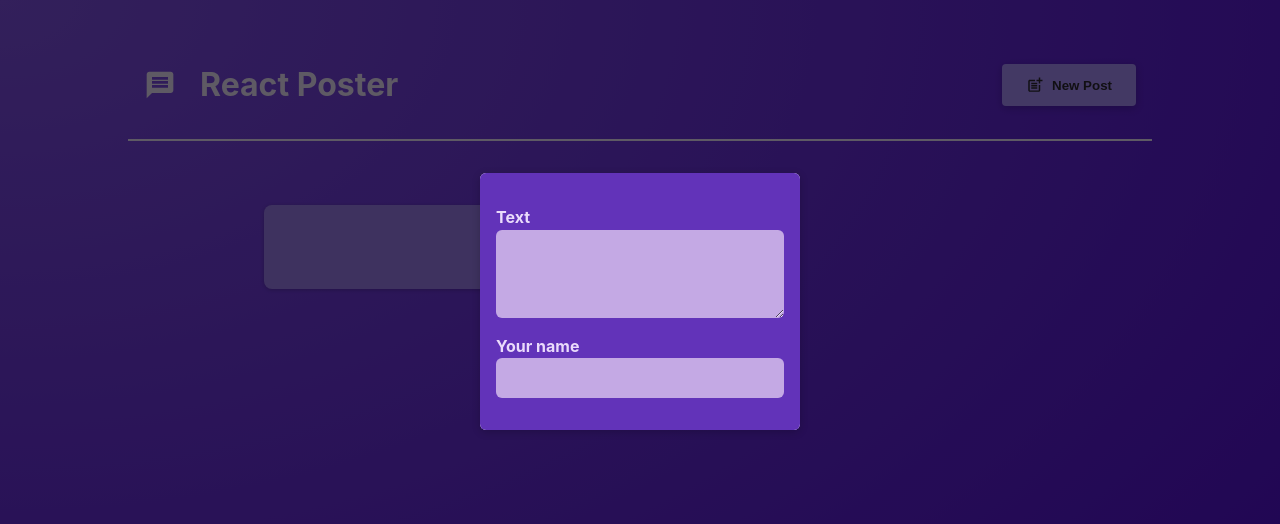
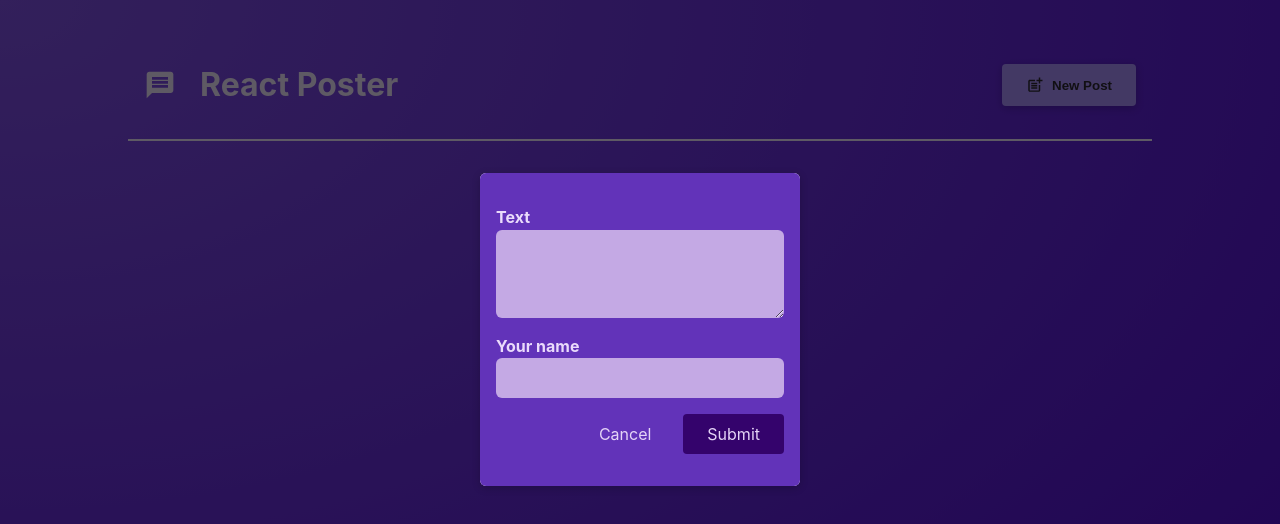
Before and after one commit to FANT0M100/reactposts, a React (Create React App) app: page / in a window 1280 px wide. Both pictures are taken after a click on the button "New Post". Shown: the top 524 px of the page. Built offline with nearby package versions, Linux system fonts and the light colour scheme.

Commit message:
start backend code

```diff
--- a/src/components/NewPost.js
+++ b/src/components/NewPost.js
@@ -1,17 +1,46 @@
 import React, { useState } from "react";
 import classes from "./NewPost.module.css";
 
-function NewPost(props) {
+function NewPost({ onCancel, onAddPost }) {
+  const [enteredBody, setEnteredBody] = useState("");
+  const [enteredAuthor, setEnteredAuthor] = useState("");
+
+  function changeBodyHandler(e) {
+    setEnteredBody(e.target.value);
+  }
+
+  function changeAuthorHandler(e) {
+    setEnteredAuthor(e.target.value);
+  }
+
+  function submitHandler(e) {
+    e.preventDefault();
+
+    const postData = {
+      body: enteredBody,
+      author: enteredAuthor,
+    };
+
+    onAddPost(postData);
+    onCancel();
+  }
+
   return (
-    <form className={classes.form}>
+    <form className={classes.form} onSubmit={submitHandler}>
       <p>
         <label htmlFor="body">Text</label>
-        <textarea id="body" required rows={3} onChange={props.onBodyChange} />
+        <textarea id="body" required rows={3} onChange={changeBodyHandler} />
       </p>
 
       <p>
         <label htmlFor="name">Your name</label>
-        <input type="text" id="name" required onChange={props.onAuthorChnage} />
+        <input type="text" id="name" required onChange={changeAuthorHandler} />
+      </p>
+      <p className={classes.actions}>
+        <button type="button" onClick={onCancel}>
+          Cancel
+        </button>
+        <button>Submit</button>
       </p>
     </form>
   );
--- a/src/components/PostsList.js
+++ b/src/components/PostsList.js
@@ -6,31 +6,32 @@
 import Modal from "./Modal";
 
 const PostsList = ({ isPosting, onStopPosting }) => {
-  const [enteredBody, setEnteredBody] = useState("");
-  const [enteredAuthor, setEnteredAuthor] = useState("");
+  const [posts, setPosts] = useState([]);
 
-  function changeBodyHandler(e) {
-    setEnteredBody(e.target.value);
-  }
-
-  function changeAuthorHandler(e) {
-    setEnteredAuthor(e.target.value);
+  function addPostHandler(postData) {
+    setPosts((existingPost) => [postData, ...existingPost]);
   }
 
   return (
     <>
       {isPosting && (
         <Modal onClose={onStopPosting}>
-          <NewPost
-            onBodyChange={changeBodyHandler}
-            onAuthorChnage={changeAuthorHandler}
-          />
+          <NewPost onCancel={onStopPosting} onAddPost={addPostHandler} />
         </Modal>
       )}
-      <ul className={classes.posts}>
-        <Post author={enteredAuthor} body={enteredBody} />
-        <Post author="Anna" body="Hawe good day" />
-      </ul>
+      {posts.length > 0 && (
+        <ul className={classes.posts}>
+          {posts.map((post) => (
+            <Post key={post.body} author={post.author} body={post.body} />
+          ))}
+        </ul>
+      )}
+      {posts.length === 0 && (
+        <div style={{ textAlign: "center", color: "white" }}>
+          <h2>There are no posts yet.</h2>
+          <p>Start adding some!</p>
+        </div>
+      )}
     </>
   );
 };
```
